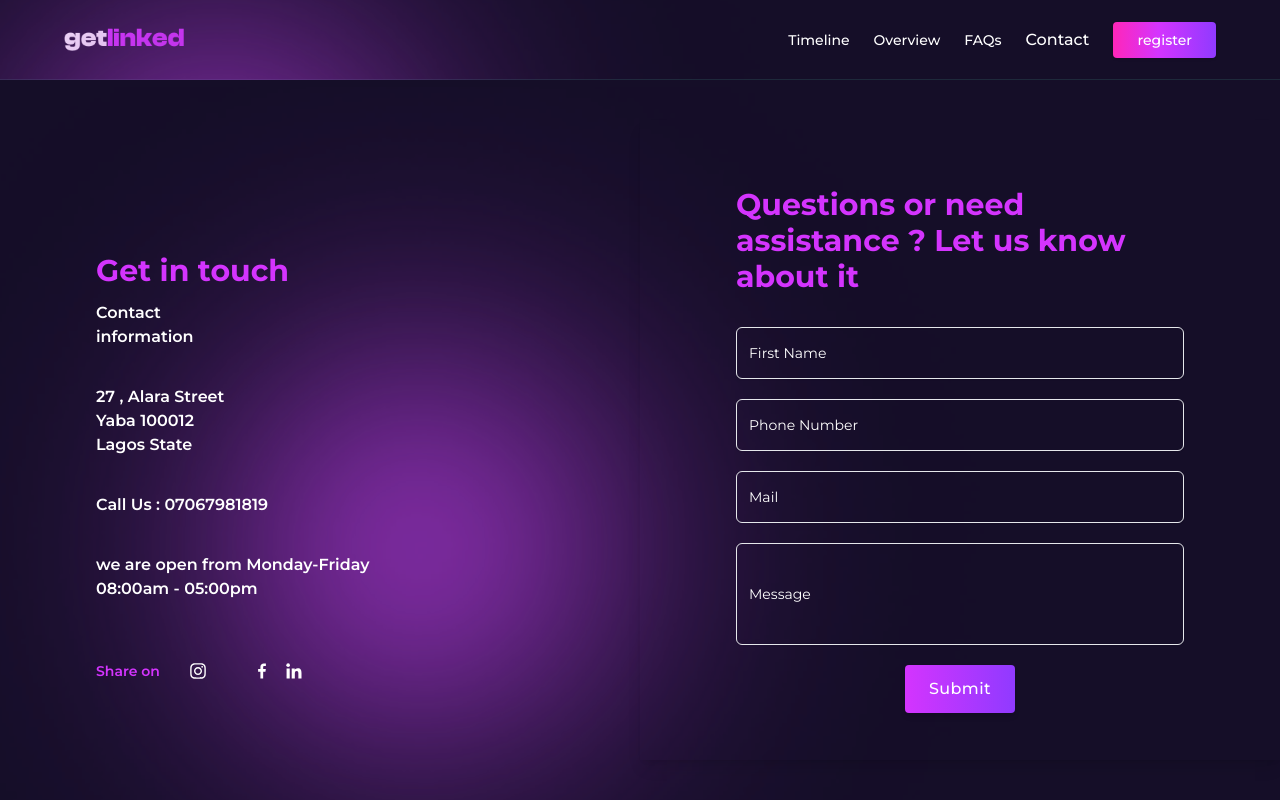
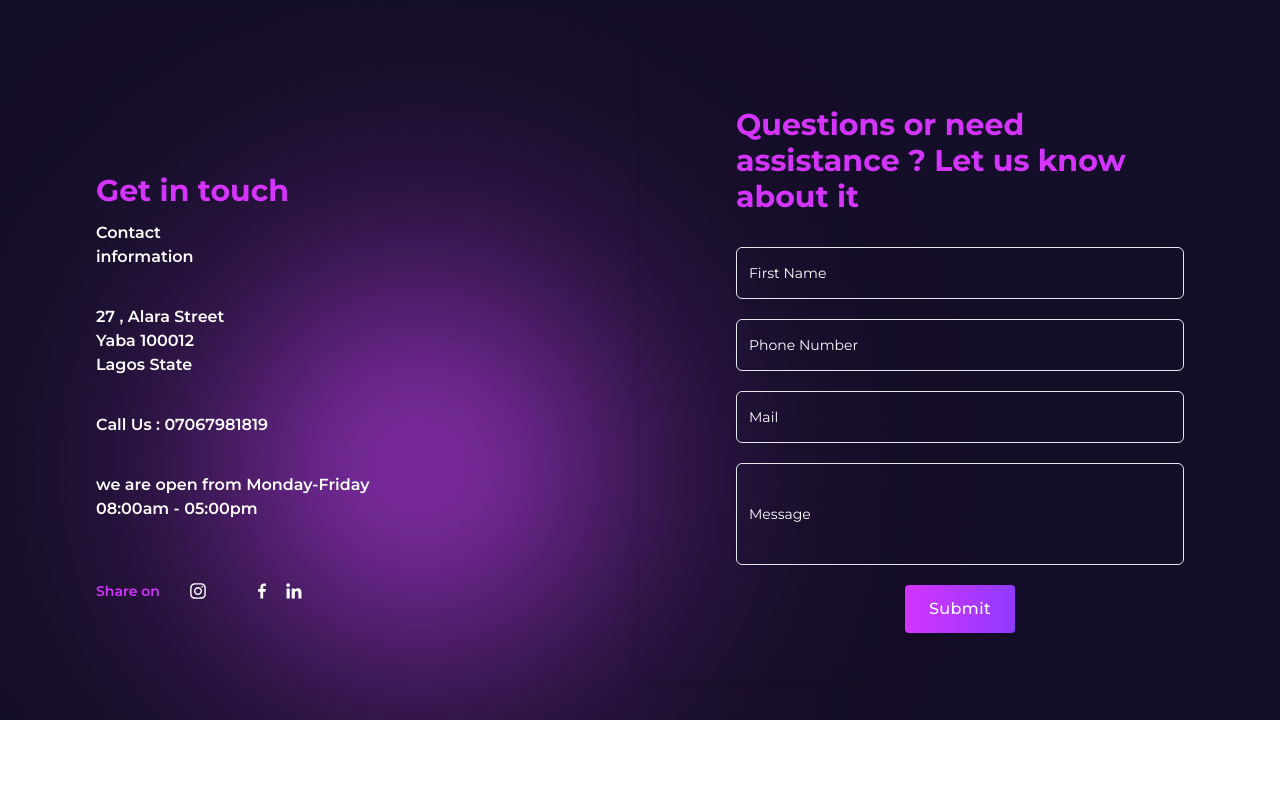
Before and after one commit to OgbuEsther/getLinked, a React (Vite) app: page /contact in a window 1280 px wide. Built offline with nearby package versions, Linux system fonts and the light colour scheme; some icons are missing; a web font is replaced by a local one.

Commit message:
okay resolved

```diff
--- a/src/auth/ContactUs.tsx
+++ b/src/auth/ContactUs.tsx
@@ -2,7 +2,6 @@ import axios from "axios";
 import React, { useState } from "react";
 import Swal from "sweetalert2";
 import PopUp from "../model/pop-up/pop-up";
-import Header from "../home/Header";
 
 import { AiOutlineInstagram } from "react-icons/ai";
 import { FaXTwitter } from "react-icons/fa6";
@@ -56,7 +55,6 @@ const ContactUs = () => {
 
   return (
     <div className="h-screen">
-      <Header />
       {showPopUp && <PopUp OnClick={NotShow} />}
       <main className="w-[100%] h-[calc(100vh-10vh)] flex bg-[#150E28] items-center fixed bg-hero bg-left-top bg-no-repeat">
         <div className="relative flex-1 hidden items-center justify-center h-screen  lg:flex">
```
